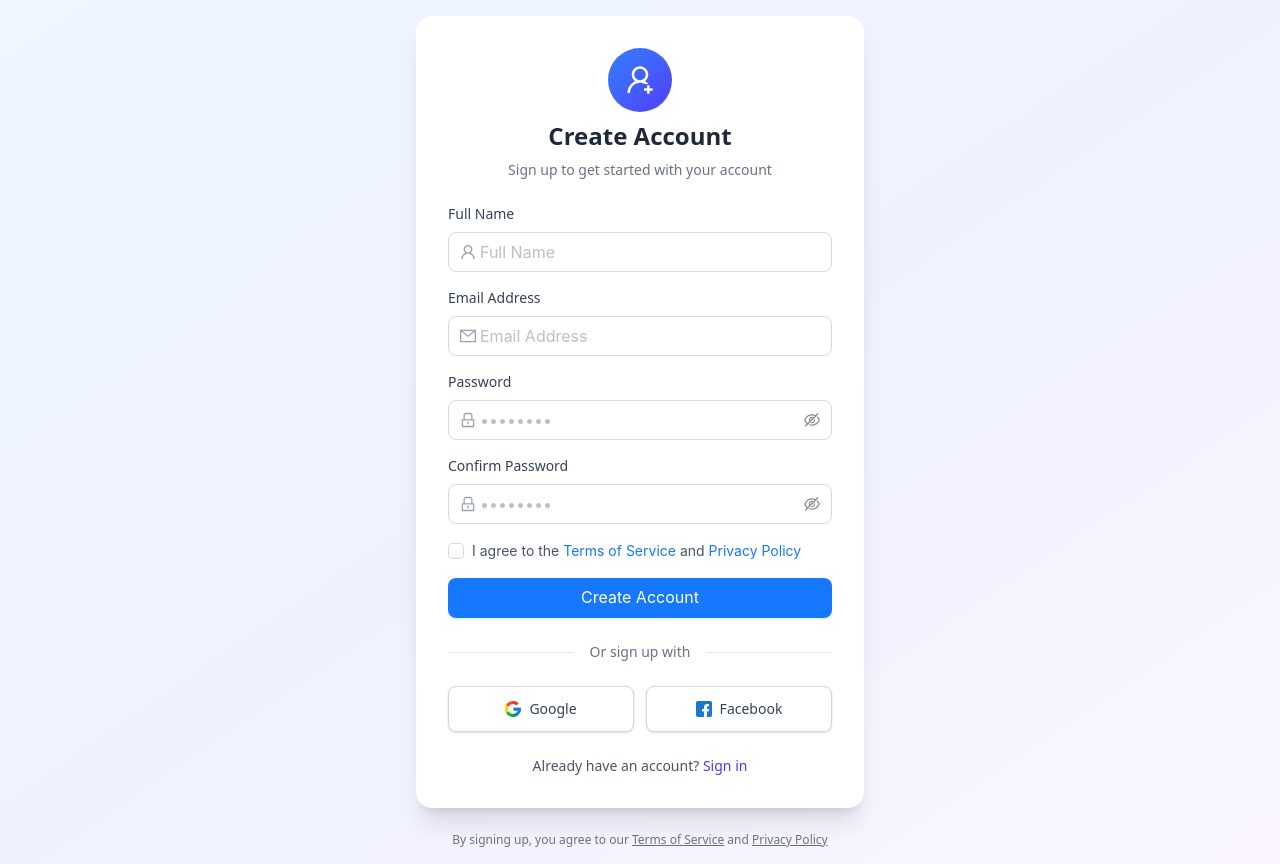
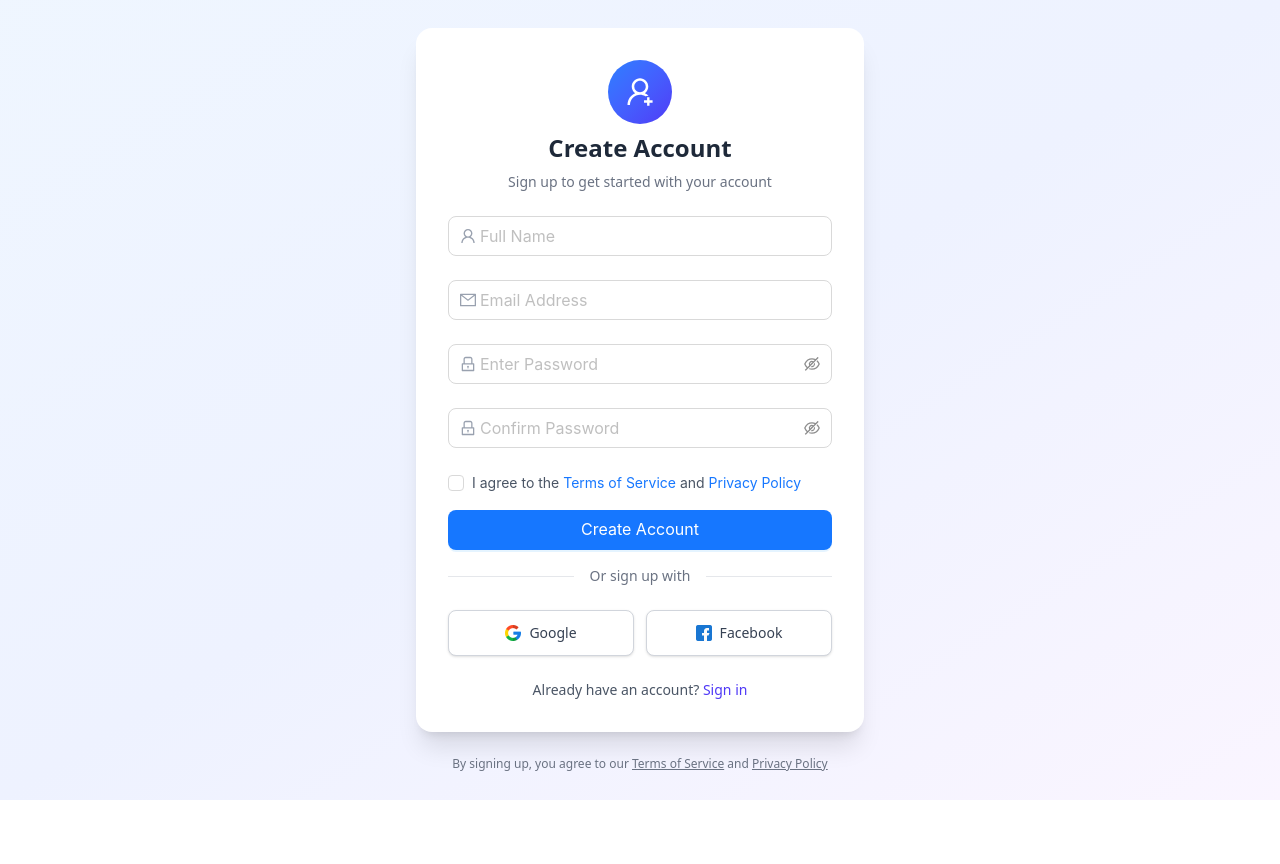
Before and after one commit to SalomeMumladze/vue-dashboard, a Vue app: page /register in a window 1280 px wide. After the commit the page ends 800 px from the top, so only its background shows below. Built offline with nearby package versions, Linux system fonts and the light colour scheme.

Commit message:
refactored login and registration

```diff
--- a/src/pages/AuthPage/LoginPage.vue
+++ b/src/pages/AuthPage/LoginPage.vue
@@ -8,8 +8,8 @@ import SocialAuth from "./SocialAuth.vue";
 const auth = useAuthStore();
 
 const formState = reactive({
-  email: "test@example.com",
-  password: "password123",
+  email: "",
+  password: "",
   remember: false,
 });
 
@@ -63,10 +63,6 @@ const handleSubmit = async () => {
               { type: 'email', message: 'Please enter a valid email!' },
             ]"
           >
-            <label class="block text-sm font-medium text-gray-700 mb-2"
-              >Email Address</label
-            >
-
             <a-input
               v-model:value="formState.email"
               size="large"
@@ -85,9 +81,6 @@ const handleSubmit = async () => {
               { required: true, message: 'Please input your password!' },
             ]"
           >
-            <label class="block text-sm font-medium text-gray-700 mb-2"
-              >Password</label
-            >
             <a-input-password
               v-model:value="formState.password"
               size="large"
--- a/src/pages/AuthPage/RegisterPage.vue
+++ b/src/pages/AuthPage/RegisterPage.vue
@@ -1,5 +1,5 @@
 <script lang="ts" setup>
-import { ref } from "vue";
+import { ref, reactive } from "vue";
 import { useAuthStore } from "@/store/user";
 import { message } from "ant-design-vue";
 import {
@@ -11,28 +11,33 @@ import {
 import SocialAuth from "./SocialAuth.vue";
 
 const auth = useAuthStore();
-const name = ref("");
-const email = ref("");
-const password = ref("");
-const password_confirmation = ref("");
+
+const formState = reactive({
+  name: "",
+  email: "",
+  password: "",
+  password_confirmation: "",
+  remember: false,
+  agreeToTerms: false,
+});
+
 const error = ref("");
 const loading = ref(false);
-const agreeToTerms = ref(false);
 
 const submit = async () => {
-  if (!agreeToTerms.value) {
+  if (!formState.agreeToTerms) {
     message.error("You must agree to the Terms of Service and Privacy Policy");
-    return; // stop registration
+    return;
   }
 
   try {
     loading.value = true;
     error.value = "";
     await auth.register(
-      name.value,
-      email.value,
-      password.value,
-      password_confirmation.value,
+      formState.name,
+      formState.email,
+      formState.password,
+      formState.password_confirmation,
     );
     message.success("Registration successful!");
   } catch (e: any) {
@@ -62,80 +67,81 @@ const submit = async () => {
           </p>
         </div>
 
-        <form @submit.prevent="submit" class="space-y-4">
-          <div>
-            <label class="block text-sm font-medium text-gray-700 mb-2"
-              >Full Name</label
-            >
+        <a-form :model="formState" layout="vertical" @finish="submit">
+          <a-form-item
+            name="name"
+            :rules="[{ required: true, message: 'Please input your name!' }]"
+          >
             <a-input
-              v-model:value="name"
               size="large"
               placeholder="Full Name"
-              required
-              class="rounded-lg"
-            >
-              <template #prefix>
-                <UserOutlined class="!text-gray-400" />
-              </template>
-            </a-input>
-          </div>
+              v-model:value="formState.name"
+              ><template #prefix>
+                <UserOutlined class="!text-gray-400" /> </template
+            ></a-input>
+          </a-form-item>
 
-          <div>
-            <label class="block text-sm font-medium text-gray-700 mb-2"
-              >Email Address</label
-            >
+          <a-form-item
+            name="email"
+            :rules="[
+              { required: true, message: 'Please input your email!' },
+              { type: 'email', message: 'Please enter a valid email!' },
+            ]"
+          >
             <a-input
-              v-model:value="email"
-              type="email"
               size="large"
               placeholder="Email Address"
-              required
-              class="rounded-lg"
+              v-model:value="formState.email"
             >
               <template #prefix>
                 <MailOutlined class="!text-gray-400" />
               </template>
             </a-input>
-          </div>
+          </a-form-item>
 
-          <div>
-            <label class="block text-sm font-medium text-gray-700 mb-2"
-              >Password</label
-            >
+          <a-form-item
+            name="password"
+            :rules="[
+              { required: true, message: 'Please input your password!' },
+            ]"
+          >
             <a-input-password
-              v-model:value="password"
               size="large"
-              placeholder="••••••••"
-              required
-              class="rounded-lg"
+              placeholder="Enter Password"
+              v-model:value="formState.password"
             >
               <template #prefix>
-                <LockOutlined class="!text-gray-400" />
-              </template>
-            </a-input-password>
-          </div>
+                <LockOutlined class="!text-gray-400" /> </template
+            ></a-input-password>
+          </a-form-item>
 
-          <div>
-            <label class="block text-sm font-medium text-gray-700 mb-2"
-              >Confirm Password</label
-            >
+          <a-form-item
+            name="password_confirmation"
+            :rules="[
+              { required: true, message: 'Please confirm your password!' },
+              {
+                validator: async (_: any, value: string) => {
+                  if (value !== formState.password) {
+                    throw new Error('Passwords do not match');
+                  }
+                },
+              },
+            ]"
+          >
             <a-input-password
-              v-model:value="password_confirmation"
               size="large"
-              placeholder="••••••••"
-              required
-              class="rounded-lg"
+              placeholder="Confirm Password"
+              v-model:value="formState.password_confirmation"
             >
               <template #prefix>
-                <LockOutlined class="!text-gray-400" />
-              </template>
-            </a-input-password>
-          </div>
+                <LockOutlined class="!text-gray-400" /> </template
+            ></a-input-password>
+          </a-form-item>
 
           <div class="flex items-start">
             <a-checkbox
-              v-model:checked="agreeToTerms"
-              :class="!agreeToTerms ? 'border-red-500' : ''"
+              v-model:checked="formState.agreeToTerms"
+              :class="!formState.agreeToTerms ? 'border-red-500' : ''"
             >
               <span class="text-sm text-gray-600">
                 I agree to the
@@ -165,11 +171,11 @@ const submit = async () => {
             html-type="submit"
             size="large"
             :loading="loading"
-            class="w-full h-12 rounded-lg bg-gradient-to-r from-blue-500 to-indigo-600 border-0 hover:from-blue-600 hover:to-indigo-700 font-medium text-base shadow-lg hover:shadow-xl transition-all"
+            class="w-full my-4 h-12 rounded-lg bg-gradient-to-r from-blue-500 to-indigo-600 border-0 hover:from-blue-600 hover:to-indigo-700 font-medium text-base shadow-lg hover:shadow-xl transition-all"
           >
             {{ loading ? "Creating Account..." : "Create Account" }}
           </a-button>
-        </form>
+        </a-form>
 
         <div class="relative">
           <div class="absolute inset-0 flex items-center">
```
